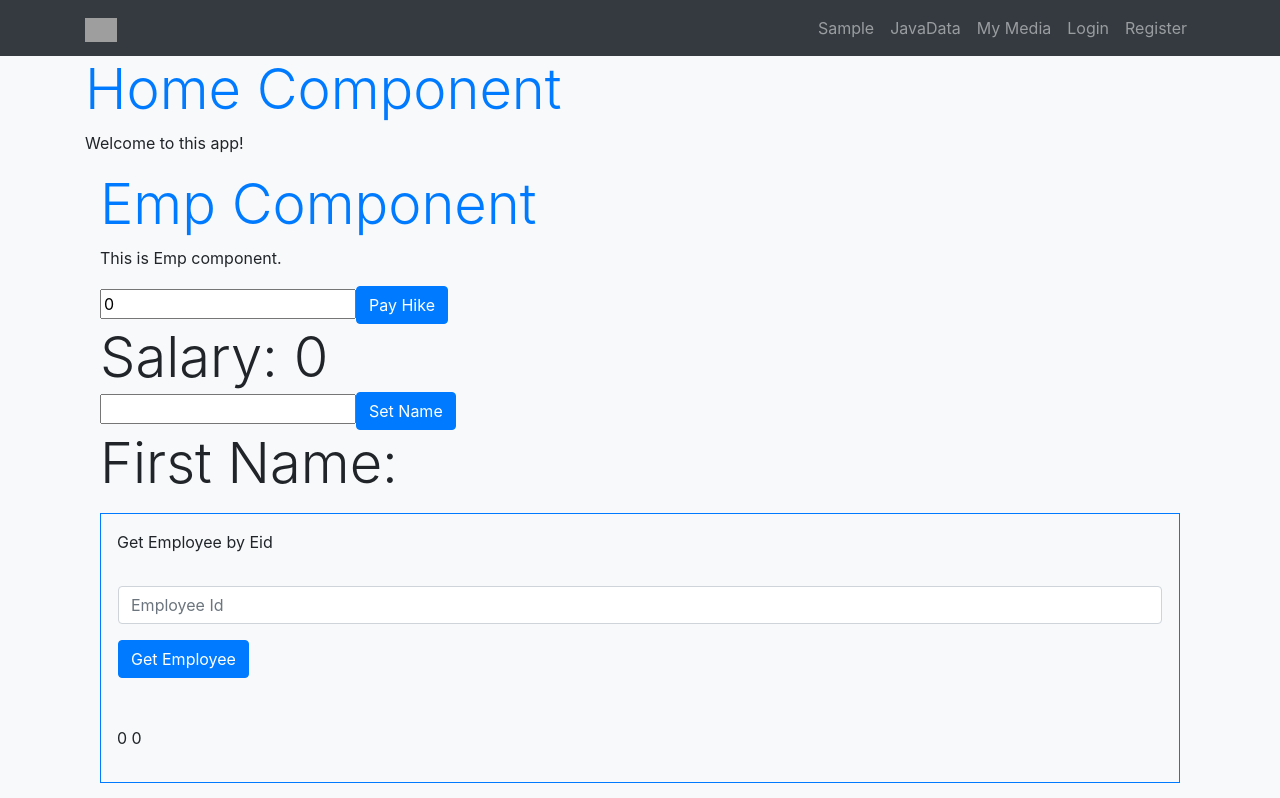
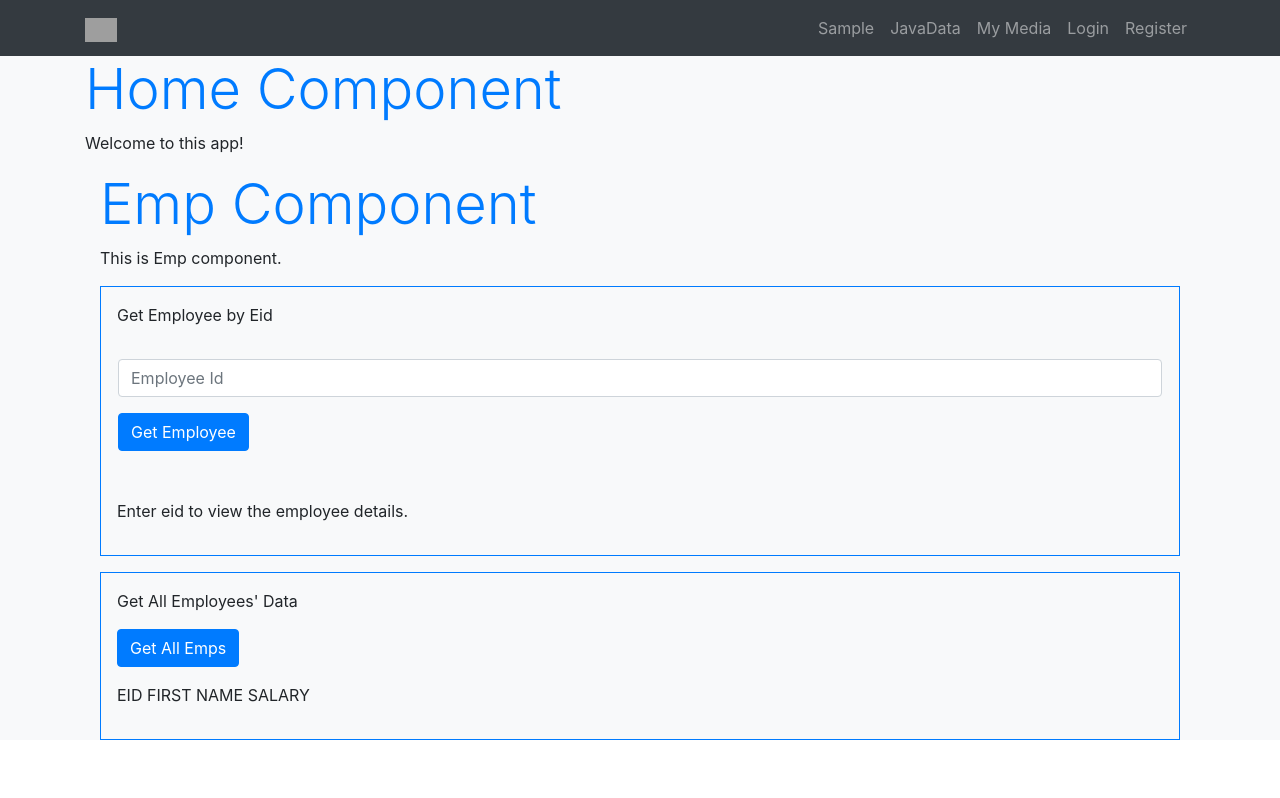
Before and after one commit to vamandeshmukh/cg-react-app-3aug-2021, a React (Create React App) app: page / in a window 1280 px wide. Shown: the top 798 px of the page. Built offline with nearby package versions, Linux system fonts and the light colour scheme; grey boxes are pictures that could not be loaded.

Commit message:
Update Emp.js

```diff
--- a/src/components/Emp.js
+++ b/src/components/Emp.js
@@ -11,19 +11,15 @@ const Emp = () => {
     const empData = useSelector((state) => state.emp.empState);
     const allEmps = useSelector((state) => state.emp.allEmpsState);
     // temp storage variables
+    // conditional rendering with displayOneEmp and setDisplayOneEmp
+    const [displayOneEmp, setDisplayOneEmp] = useState('Enter eid to view the employee details.');
     const [oneEmp, setOneEmp] = useState({});
+
     const [empData2, setEmpData2] = useState({
         eid: 0,
         firstName: '',
         salary: 0
     });
-
-    const handleEmpChange = (evt) => {
-        setEmpData2({
-            ...empData2,
-            [evt.target.name]: evt.target.value
-        });
-    }
 
     const handleOneEmpData = (evt) => {
         setOneEmp({
@@ -32,13 +28,15 @@ const Emp = () => {
         });
     }
 
+    // conditional rendering with displayOneEmp and setDisplayOneEmp
     const submitGetEmpById = (evt) => {
         console.log("submitGetEmpById");
         axios.get(`http://localhost:8082/getEmp/${oneEmp.eid}`)
-            .then((response) => {
-                dispatch(getEmpById(response.data));
-            }).catch(error => {
-                console.log(error.message)
+            .then(async (response) => {
+                await dispatch(getEmpById(response.data));
+                await setDisplayOneEmp(`${empData.eid} ${empData.firstName} ${empData.salary}`);
+            }).catch(async (error) => {
+                await setDisplayOneEmp(`Employee with the id ${oneEmp.eid} not found.`);
             });
         evt.preventDefault();
     }
@@ -58,16 +56,7 @@ const Emp = () => {
         <div className="container" >
             <h1 className="display-4 text-primary">Emp Component</h1>
             <p>This is Emp component.</p>
-            <div>
-                <input type="number" id="salary" name="salary" value={empData2.salary} onChange={handleEmpChange} />
-                <button className="btn btn-primary" onClick={() => dispatch(payHike(empData2.salary))}>Pay Hike</button>
-                <div className="display-4">Salary: {empData.salary}</div>
-            </div>
-            <div>
-                <input type="text" id="firstName" name="firstName" value={empData2.firstName} onChange={handleEmpChange} />
-                <button className="btn btn-primary" onClick={() => dispatch(setFirstName(empData2.firstName))}>Set Name</button>
-                <div className="display-4">First Name: {empData.firstName}</div>
-            </div>
+
             <div className="border border-primary pt-3 pb-3 px-3 py-3 mt-3 mb-3">
                 <p>Get Employee by Eid</p>
                 <form className="form form-group row pt-3 pb-3 px-3 py-3">
@@ -89,7 +78,8 @@ const Emp = () => {
                         onClick={submitGetEmpById}
                     />
                 </form>
-                <p> {empData.eid} {empData.firstName} {empData.salary} </p>
+                {/* conditional rendering with displayOneEmp and setDisplayOneEmp */}
+                <p>{displayOneEmp}</p>
             </div>
 
             <div className="border border-primary pt-3 pb-3 px-3 py-3 mt-3 mb-3">
@@ -117,11 +107,135 @@ const Emp = () => {
                     })}
                 </div>
             </div>
-
         </div>
     );
 }
 export default Emp;
+
+// import axios from 'axios';
+// import React from 'react';
+// import { useState, useEffect } from 'react';
+// import { useSelector, useDispatch } from 'react-redux';
+// import { getEmpById, getAllEmps, payHike, setFirstName } from '../redux/EmpSlice';
+
+// const Emp = () => {
+
+//     // redux variables
+//     const dispatch = useDispatch();
+//     const empData = useSelector((state) => state.emp.empState);
+//     const allEmps = useSelector((state) => state.emp.allEmpsState);
+//     // temp storage variables
+//     const [oneEmp, setOneEmp] = useState({});
+//     const [empData2, setEmpData2] = useState({
+//         eid: 0,
+//         firstName: '',
+//         salary: 0
+//     });
+
+//     const handleEmpChange = (evt) => {
+//         setEmpData2({
+//             ...empData2,
+//             [evt.target.name]: evt.target.value
+//         });
+//     }
+
+//     const handleOneEmpData = (evt) => {
+//         setOneEmp({
+//             ...oneEmp,
+//             [evt.target.name]: evt.target.value
+//         });
+//     }
+
+//     const submitGetEmpById = (evt) => {
+//         console.log("submitGetEmpById");
+//         axios.get(`http://localhost:8082/getEmp/${oneEmp.eid}`)
+//             .then((response) => {
+//                 dispatch(getEmpById(response.data));
+//             }).catch(error => {
+//                 console.log(error.message)
+//             });
+//         evt.preventDefault();
+//     }
+
+//     const submitGetAllEmp = (evt) => {
+//         console.log("submitGetAllEmp");
+//         axios.get('http://localhost:8082/getAllEmp')
+//             .then((response) => {
+//                 dispatch(getAllEmps(response.data));
+//             }).catch(error => {
+//                 console.log(error.message)
+//             });
+//         evt.preventDefault();
+//     }
+
+//     return (
+//         <div className="container" >
+//             <h1 className="display-4 text-primary">Emp Component</h1>
+//             <p>This is Emp component.</p>
+//             <div>
+//                 <input type="number" id="salary" name="salary" value={empData2.salary} onChange={handleEmpChange} />
+//                 <button className="btn btn-primary" onClick={() => dispatch(payHike(empData2.salary))}>Pay Hike</button>
+//                 <div className="display-4">Salary: {empData.salary}</div>
+//             </div>
+//             <div>
+//                 <input type="text" id="firstName" name="firstName" value={empData2.firstName} onChange={handleEmpChange} />
+//                 <button className="btn btn-primary" onClick={() => dispatch(setFirstName(empData2.firstName))}>Set Name</button>
+//                 <div className="display-4">First Name: {empData.firstName}</div>
+//             </div>
+//             <div className="border border-primary pt-3 pb-3 px-3 py-3 mt-3 mb-3">
+//                 <p>Get Employee by Eid</p>
+//                 <form className="form form-group row pt-3 pb-3 px-3 py-3">
+//                     <input
+//                         type="number"
+//                         id="eid"
+//                         name="eid"
+//                         className="form-control mb-3"
+//                         value={oneEmp.eid}
+//                         placeholder="Employee Id"
+//                         onChange={handleOneEmpData}
+//                     />
+//                     <input
+//                         type="submit"
+//                         id="submit"
+//                         name="submit"
+//                         className="btn btn-primary mb-3"
+//                         value="Get Employee"
+//                         onClick={submitGetEmpById}
+//                     />
+//                 </form>
+//                 <p> {empData.eid} {empData.firstName} {empData.salary} </p>
+//             </div>
+
+//             <div className="border border-primary pt-3 pb-3 px-3 py-3 mt-3 mb-3">
+//                 <p>Get All Employees' Data</p>
+//                 <div>
+//                     <input
+//                         type="submit"
+//                         id="submit"
+//                         name="submit"
+//                         className="btn btn-primary mb-3"
+//                         value="Get All Emps"
+//                         onClick={submitGetAllEmp}
+//                     />
+//                 </div>
+//                 <div className="Container text-left">
+//                     <div>
+//                         <p>EID FIRST NAME SALARY</p>
+//                     </div>
+//                     {allEmps.map((e, k) => {
+//                         return (
+//                             <div k={k}>
+//                                 {e.eid}  {e.firstName} {e.salary}
+//                             </div>
+//                         )
+//                     })}
+//                 </div>
+//             </div>
+
+//         </div>
+//     );
+// }
+// export default Emp;
 
 
 // import React from 'react';
```
